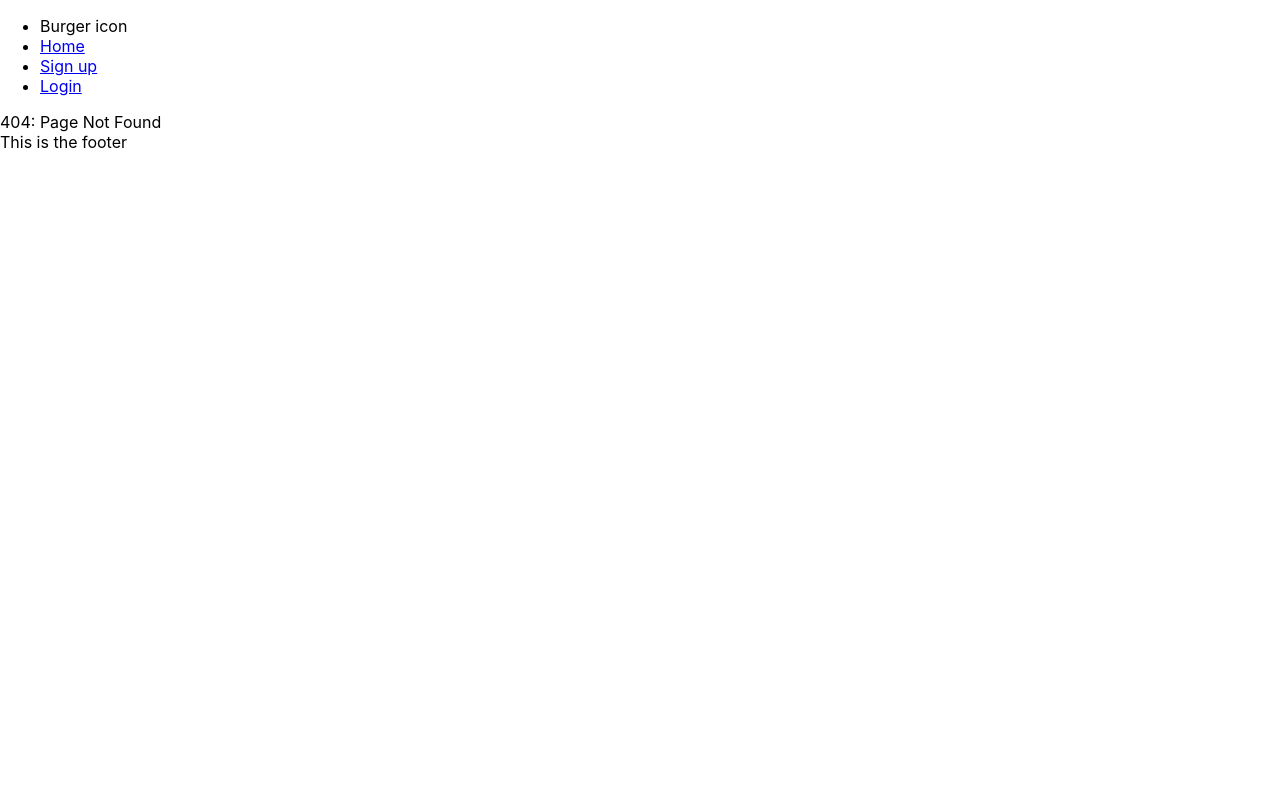
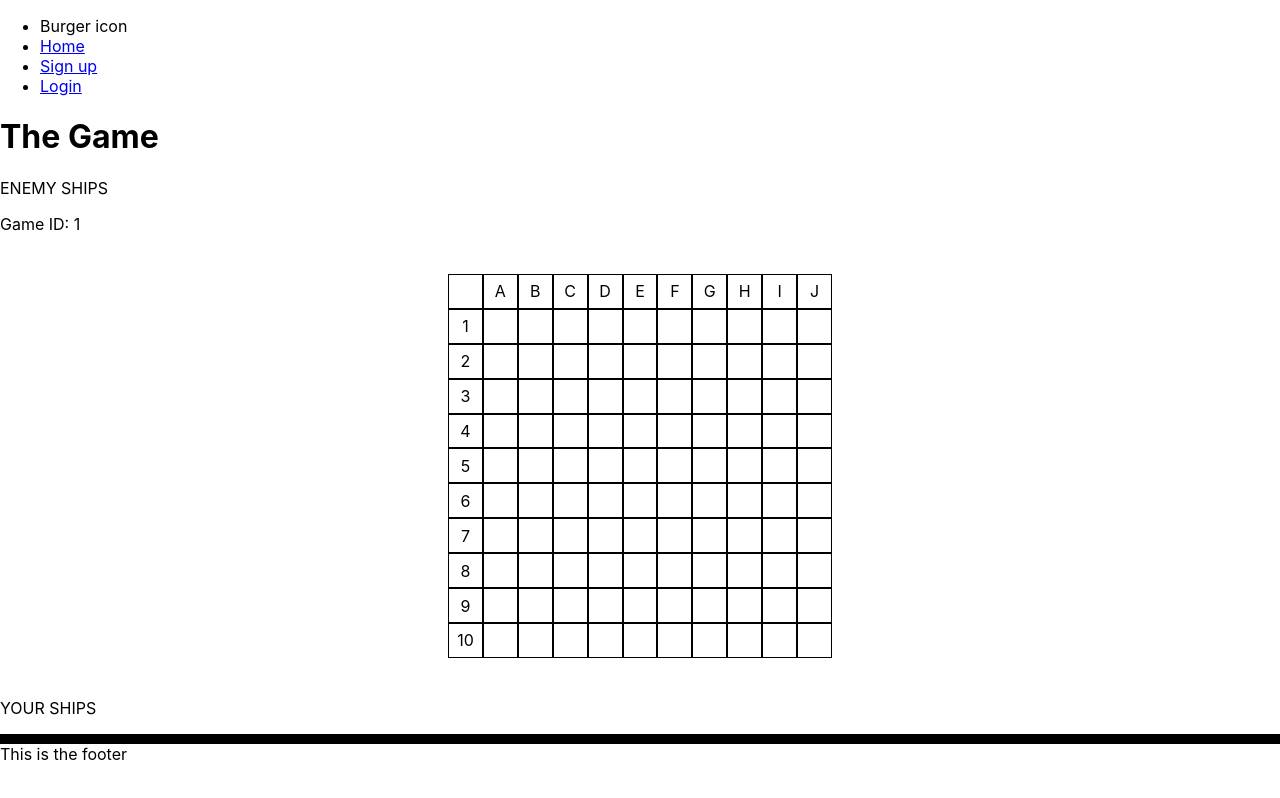
Before and after one commit to caldric/battleship-client, a React (Create React App) app: page /game/1 in a window 1280 px wide. Before the commit this address had no page. Built offline with nearby package versions, Linux system fonts and the light colour scheme.

Commit message:
Complete new game component and route

```diff
--- a/src/App.js
+++ b/src/App.js
@@ -79,11 +79,9 @@ const App = () => {
             <NewGame apiURL={`${baseURL}/${API.index}`} setBoards={setBoards} />
           )}
         />
-        <Route
-          exact
-          path="/game"
-          render={() => <Game apiURL={`${baseURL}/${API.index}`} />}
-        />
+        <Route path="/game/:gameID">
+          <Game apiURL={`${baseURL}/${API.index}`} />
+        </Route>
         <Route component={Error} />
       </Switch>
       <Footer />
--- a/src/component/Game.jsx
+++ b/src/component/Game.jsx
@@ -1,13 +1,17 @@
 // Imports
-import React, { useEffect, useState } from 'react';
+import React from 'react';
+import { useParams } from 'react-router-dom';
 import Board from './Board';
 import Square from './Square';
 
 const Game = ({ apiURL }) => {
+  const { gameID } = useParams();
+
   return (
     <div>
       <h1>The Game</h1>
       <p>ENEMY SHIPS</p>
+      <p>Game ID: {gameID}</p>
       <Board state={{}} />
       <p>YOUR SHIPS</p>
       <div id="carrier" className="ships">
--- a/src/component/NewGame.jsx
+++ b/src/component/NewGame.jsx
@@ -3,6 +3,10 @@ import React, { useEffect, useState } from 'react';
 import { Redirect } from 'react-router-dom';
 
 const NewGame = ({ apiURL, setBoards }) => {
+  // State Hooks
+  const [gameID, setGameID] = useState('');
+  const [redirect, setRedirect] = useState(false);
+
   // Fetch API data function
   const createGame = async () => {
     // Make POST request to API
@@ -15,15 +19,20 @@ const NewGame = ({ apiURL, setBoards }) => {
     const response = await fetch(url, config);
     const data = await response.json();
 
-    // Set state
+    // Set states
     setBoards(data);
+    setGameID(data._id);
+    setRedirect(true);
   };
 
   useEffect(() => {
     createGame();
   }, []);
 
-  return <Redirect to="/" />;
+  // Render
+  if (redirect) return <Redirect to={`/game/${gameID}`} />;
+  return <div>Loading...</div>;
 };
 
+// Component export
 export default NewGame;
```
